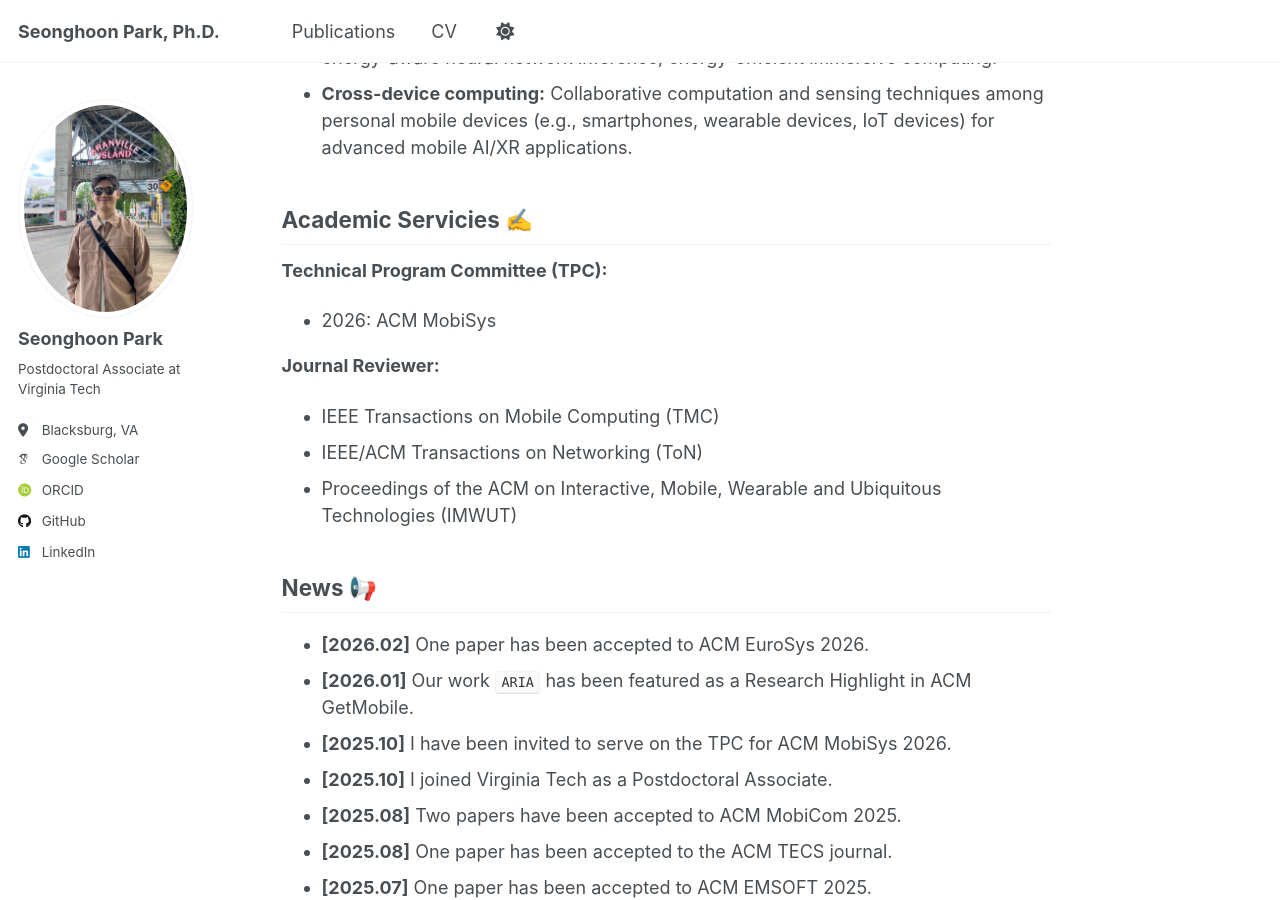
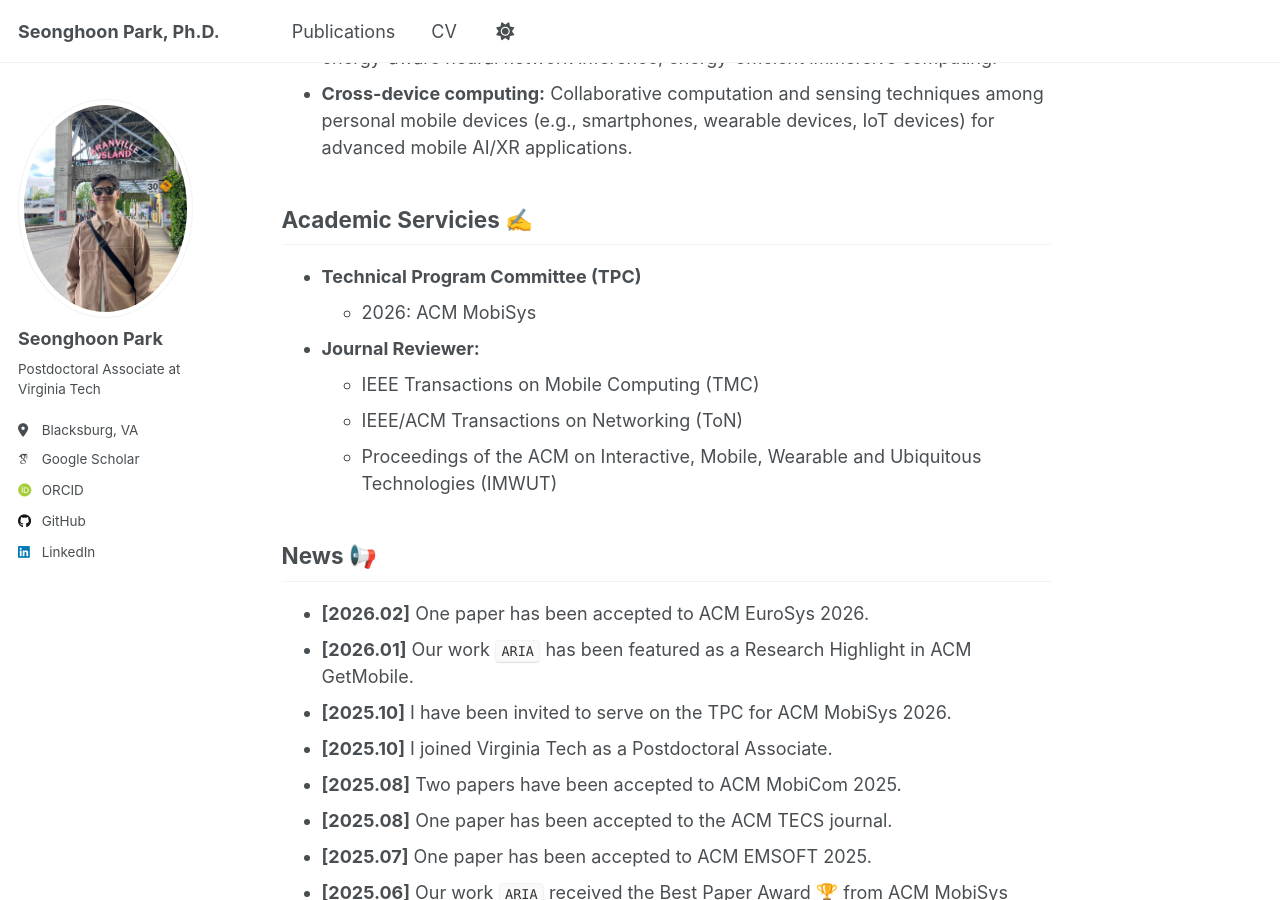
Before and after one commit to iamseonghoon/iamseonghoon.github.io, a Jekyll site: the page built from _pages/about.md, in a window 1280 px wide and 900 px high, scrolled down 858 px. Built offline with Jekyll 4.4.1, drawn with Linux system fonts in a browser that asks for light colours; some web fonts are replaced; a script that is not in the unit is left out.

```diff
--- a/_pages/about.md
+++ b/_pages/about.md
@@ -27,13 +27,13 @@ My research in **mobile systems and mobile computing** focuses on pushing the bo
 
 
 ## Academic Servicies ✍️
-**Technical Program Committee (TPC):**
-* 2026: ACM MobiSys
+* **Technical Program Committee (TPC)**
+  * 2026: ACM MobiSys
 
-**Journal Reviewer:**
-* IEEE Transactions on Mobile Computing (TMC)
-* IEEE/ACM Transactions on Networking (ToN)
-* Proceedings of the ACM on Interactive, Mobile, Wearable and Ubiquitous Technologies (IMWUT)
+* **Journal Reviewer:**
+  * IEEE Transactions on Mobile Computing (TMC)
+  * IEEE/ACM Transactions on Networking (ToN)
+  * Proceedings of the ACM on Interactive, Mobile, Wearable and Ubiquitous Technologies (IMWUT)
 
 
 ## News 📢
```
